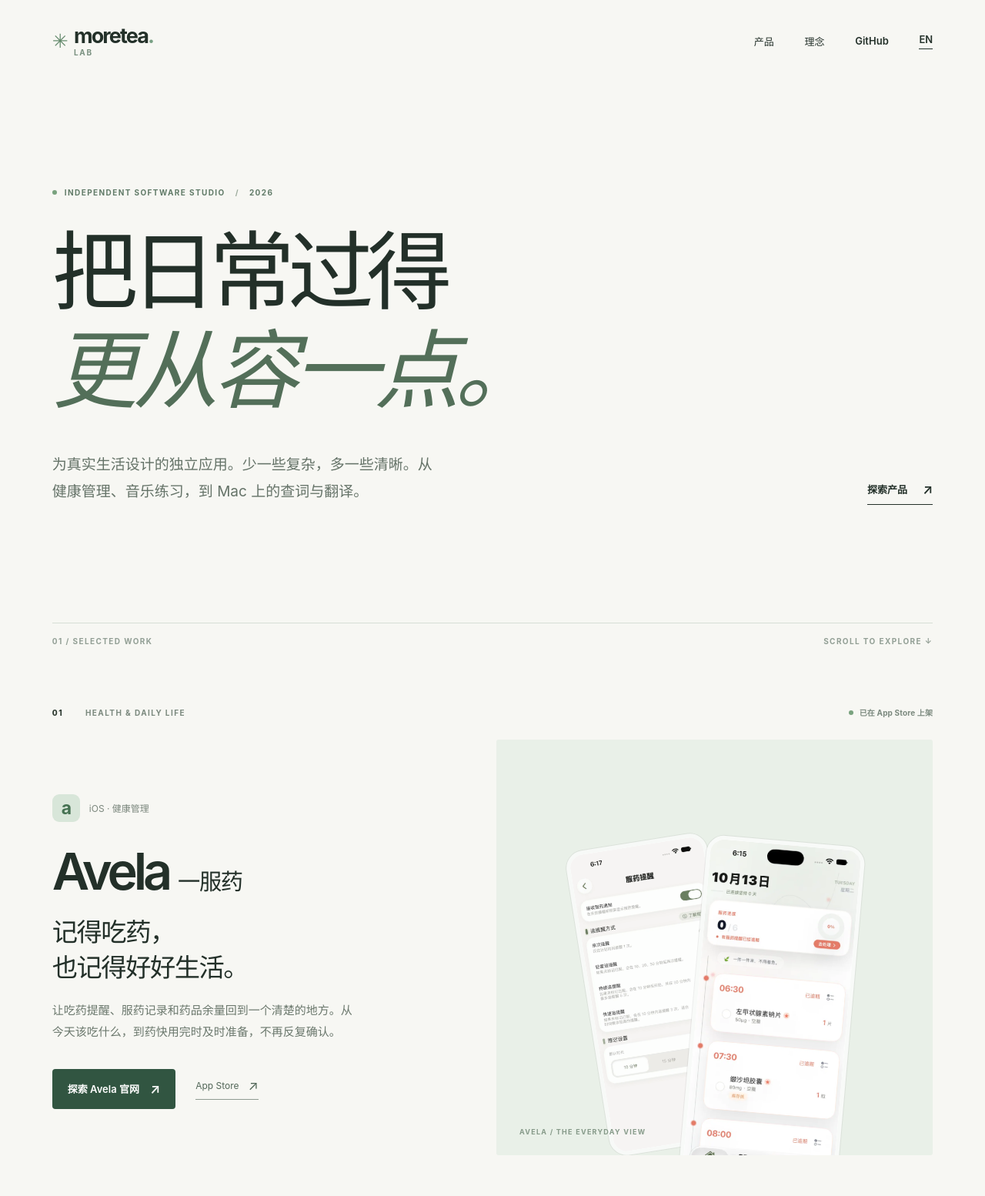
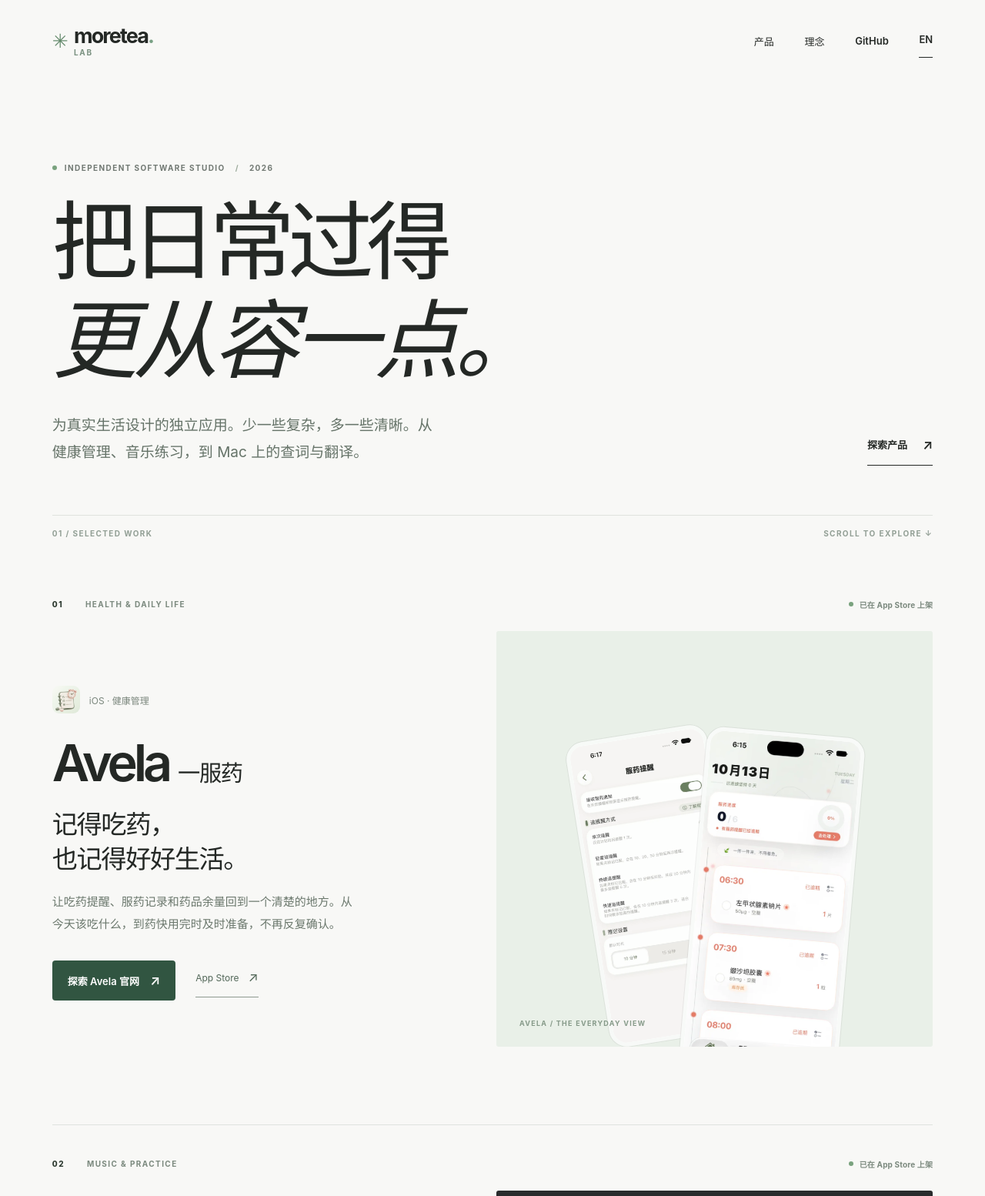
Before and after one commit to moretea-labs/studio-site, a plain HTML site: page index.html in a window 1280 px wide. Shown: the top 1554 px of the page at 77% size. Drawn offline with Linux system fonts and the light colour scheme.

Commit message:
feat(site): prioritize real app artwork and refine studio layout

```diff
--- a/en/index.html
+++ b/en/index.html
@@ -11,7 +11,7 @@
 <meta property="og:title" content="Moretea Lab — Independent apps for everyday life"><meta property="og:description" content="Less friction. More room for everyday life. Explore our thoughtfully made independent apps.">
 <meta property="og:url" content="https://moretea-lab.tech/en/"><meta property="og:image" content="https://moretea-lab.tech/assets/og-studio.png"><meta name="twitter:card" content="summary_large_image">
 <script type="application/ld+json">{"@context":"https://schema.org","@type":"Organization","name":"Moretea Lab","url":"https://moretea-lab.tech/","sameAs":["https://github.com/moretea-labs"]}</script>
-<script type="application/ld+json">{"@context":"https://schema.org","@type":"ItemList","name":"Moretea Lab apps","itemListElement":[{"@type":"ListItem","position":1,"name":"Avela Meds","url":"https://avela.moretea-lab.tech/en"},{"@type":"ListItem","position":2,"name":"TempoVela","url":"https://apps.apple.com/cn/app/id6831952477"}]}</script>
+<script type="application/ld+json">{"@context":"https://schema.org","@type":"ItemList","name":"Moretea Lab apps","itemListElement":[{"@type":"ListItem","position":1,"name":"Avela Meds","url":"https://avela.moretea-lab.tech/en"},{"@type":"ListItem","position":2,"name":"TempoVela","url":"https://apps.apple.com/us/app/id6831952477"}]}</script>
 </head>
 <body>
 <a class="skip" href="#products">Skip to products</a>
@@ -24,14 +24,14 @@
 <section class="work wrap" id="products" aria-label="Our apps">
 <article class="project project-health" aria-labelledby="avela-title">
 <div class="project-top"><span>01</span><span>HEALTH & DAILY LIFE</span><span class="availability"><span class="dot"></span> Available on the App Store</span></div>
-<div class="project-grid"><div class="project-copy"><div class="kind"><span class="app-icon avela-icon">a</span> iOS · Medication companion</div>
+<div class="project-grid"><div class="project-copy"><div class="kind"><img class="app-icon" src="/assets/avela-icon.jpg" width="36" height="36" alt="Avela app icon"> iOS · Medication companion</div>
 <h2 id="avela-title">Avela <small>Meds</small></h2><h3>Know what's next.<br>Feel more at ease.</h3><p>A calmer place for medication reminders, dose records and refill planning. See what to take today and what needs restocking, without piecing everything together.</p>
 <div class="actions"><a class="button" href="https://avela.moretea-lab.tech/en">Explore Avela <span aria-hidden="true">↗</span></a><a class="minor" href="https://apps.apple.com/us/app/id6775778505" target="_blank" rel="noopener">App Store <span aria-hidden="true">↗</span></a></div></div>
-<div class="project-art art-health" aria-label="Real Avela app screenshots"><figure class="phone phone-left"><img src="/assets/avela-reminder.webp" alt="Avela medication reminder screen" width="560" height="1218" loading="lazy"></figure><figure class="phone phone-right"><img src="/assets/avela-today.webp" alt="Avela daily medication plan and dose log screen" width="560" height="1218" loading="lazy"></figure><span class="art-caption">AVELА / THE EVERYDAY VIEW</span></div></div></article>
+<div class="project-art art-health" aria-label="Real Avela app screenshots"><figure class="phone phone-left"><img src="/assets/avela-reminder.webp" alt="Avela medication reminder screen" width="560" height="1218" loading="lazy"></figure><figure class="phone phone-right"><img src="/assets/avela-today.webp" alt="Avela daily medication plan and dose log screen" width="560" height="1218" loading="lazy"></figure><span class="art-caption">AVELA / THE EVERYDAY VIEW</span></div></div></article>
 <article class="project project-music" aria-labelledby="tempo-title">
 <div class="project-top"><span>02</span><span>MUSIC & PRACTICE</span><span class="availability"><span class="dot"></span> Available on the App Store</span></div>
-<div class="project-grid"><div class="project-copy"><div class="kind"><span class="app-icon tempo-icon">∿</span> iOS · Music practice</div><h2 id="tempo-title">TempoVela</h2><h3>Find your beat.<br>Stay in the flow.</h3><p>Start with a single beat. A metronome, tuner, rhythm exploration and guided practice, designed to make every session feel more focused and rewarding.</p>
-<div class="actions"><a class="button" href="https://apps.apple.com/cn/app/id6831952477" target="_blank" rel="noopener">View on the App Store <span aria-hidden="true">↗</span></a><a class="minor" href="https://github.com/greysonOuyang/PulseMetronomeApp" target="_blank" rel="noopener">The project <span aria-hidden="true">↗</span></a></div></div>
+<div class="project-grid"><div class="project-copy"><div class="kind"><img class="app-icon" src="/assets/tempovela-icon.jpg" width="36" height="36" alt="TempoVela app icon"> iOS · Music practice</div><h2 id="tempo-title">TempoVela</h2><h3>Find your beat.<br>Stay in the flow.</h3><p>Start with a single beat. A metronome, tuner, rhythm exploration and guided practice, designed to make every session feel more focused and rewarding.</p>
+<div class="actions"><a class="button" href="https://apps.apple.com/us/app/id6831952477" target="_blank" rel="noopener">View on the App Store <span aria-hidden="true">↗</span></a><a class="minor" href="https://github.com/greysonOuyang/PulseMetronomeApp" target="_blank" rel="noopener">The project <span aria-hidden="true">↗</span></a></div></div>
 <div class="project-art art-music" aria-label="Real TempoVela app screenshots"><span class="rhythm" aria-hidden="true">▂ ▅ ▃ ▇ ▃ ▅ ▂</span><figure class="phone phone-left"><img src="/assets/tempovela-courses.jpg" alt="TempoVela rhythm training courses" width="621" height="1350" loading="lazy"></figure><figure class="phone phone-right"><img src="/assets/tempovela-metronome.jpg" alt="TempoVela classic mechanical metronome screen" width="575" height="1250" loading="lazy"></figure><span class="art-caption">TEMPOVELA / KEEP TIME</span></div></div></article>
 <article class="upcoming" aria-labelledby="translate-title">
 <div class="upcoming-heading"><span class="eyebrow">03 / MACOS · COMING SOON</span><h2 id="translate-title">TranslateDesk<span>.</span></h2><p>A word, a sentence, a clearer thought.</p></div>
--- a/index.html
+++ b/index.html
@@ -32,15 +32,15 @@
 <article class="project project-health" aria-labelledby="avela-title">
 <div class="project-top"><span>01</span><span>HEALTH & DAILY LIFE</span><span class="availability"><span class="dot"></span> 已在 App Store 上架</span></div>
 <div class="project-grid">
-<div class="project-copy"><div class="kind"><span class="app-icon avela-icon">a</span> iOS · 健康管理</div><h2 id="avela-title">Avela <small>一服药</small></h2><h3>记得吃药，<br>也记得好好生活。</h3>
+<div class="project-copy"><div class="kind"><img class="app-icon" src="/assets/avela-icon.jpg" width="36" height="36" alt="Avela 应用图标"> iOS · 健康管理</div><h2 id="avela-title">Avela <small>一服药</small></h2><h3>记得吃药，<br>也记得好好生活。</h3>
 <p>让吃药提醒、服药记录和药品余量回到一个清楚的地方。从今天该吃什么，到药快用完时及时准备，不再反复确认。</p>
 <div class="actions"><a class="button" href="https://avela.moretea-lab.tech/">探索 Avela 官网 <span aria-hidden="true">↗</span></a><a class="minor" href="https://apps.apple.com/cn/app/id6775778505" target="_blank" rel="noopener">App Store <span aria-hidden="true">↗</span></a></div></div>
-<div class="project-art art-health" aria-label="Avela 应用截图"><figure class="phone phone-left"><img src="/assets/avela-reminder.webp" alt="Avela 的用药提醒界面" width="560" height="1218" loading="lazy"></figure><figure class="phone phone-right"><img src="/assets/avela-today.webp" alt="Avela 的今日用药计划与服药记录界面" width="560" height="1218" loading="lazy"></figure><span class="art-caption">AVELА / THE EVERYDAY VIEW</span></div>
+<div class="project-art art-health" aria-label="Avela 应用截图"><figure class="phone phone-left"><img src="/assets/avela-reminder.webp" alt="Avela 的用药提醒界面" width="560" height="1218" loading="lazy"></figure><figure class="phone phone-right"><img src="/assets/avela-today.webp" alt="Avela 的今日用药计划与服药记录界面" width="560" height="1218" loading="lazy"></figure><span class="art-caption">AVELA / THE EVERYDAY VIEW</span></div>
 </div></article>
 <article class="project project-music" aria-labelledby="tempo-title">
 <div class="project-top"><span>02</span><span>MUSIC & PRACTICE</span><span class="availability"><span class="dot"></span> 已在 App Store 上架</span></div>
 <div class="project-grid">
-<div class="project-copy"><div class="kind"><span class="app-icon tempo-icon">∿</span> iOS · 音乐练习</div><h2 id="tempo-title">TempoVela</h2><h3>找到节奏，<br>让练习发生。</h3>
+<div class="project-copy"><div class="kind"><img class="app-icon" src="/assets/tempovela-icon.jpg" width="36" height="36" alt="TempoVela 应用图标"> iOS · 音乐练习</div><h2 id="tempo-title">TempoVela</h2><h3>找到节奏，<br>让练习发生。</h3>
 <p>从第一下节拍开始。节拍器、调音器、节奏探索和循序练习，让每天的音乐时间更专注，也更有趣。</p>
 <div class="actions"><a class="button" href="https://apps.apple.com/cn/app/id6831952477" target="_blank" rel="noopener">前往 App Store <span aria-hidden="true">↗</span></a><a class="minor" href="https://github.com/greysonOuyang/PulseMetronomeApp" target="_blank" rel="noopener">了解项目 <span aria-hidden="true">↗</span></a></div></div>
 <div class="project-art art-music" aria-label="TempoVela 应用截图"><span class="rhythm" aria-hidden="true">▂ ▅ ▃ ▇ ▃ ▅ ▂</span><figure class="phone phone-left"><img src="/assets/tempovela-courses.jpg" alt="TempoVela 循序节奏课程界面" width="621" height="1350" loading="lazy"></figure><figure class="phone phone-right"><img src="/assets/tempovela-metronome.jpg" alt="TempoVela 经典机械节拍器界面" width="575" height="1250" loading="lazy"></figure><span class="art-caption">TEMPOVELA / KEEP TIME</span></div>
--- a/styles.css
+++ b/styles.css
@@ -1,5 +1,5 @@
 @charset "UTF-8";
-:root{--bg:#f7f7f3;--ink:#233029;--muted:#68766c;--rule:#d6ded5;--green:#536f59}
+:root{--bg:#f8f8f6;--ink:#242825;--muted:#717973;--rule:#dfe3de}
 *{box-sizing:border-box}
 html{scroll-behavior:smooth}
 body{margin:0;background:var(--bg);color:var(--ink);font-family:-apple-system,BlinkMacSystemFont,"Segoe UI","PingFang SC",sans-serif;-webkit-font-smoothing:antialiased}
@@ -13,22 +13,22 @@ a:focus-visible{outline:2px solid #648c70;outline-offset:5px}
 .brand .mark{color:#63896b;font-size:25px;font-weight:350}
 .brand em,.footer-logo span{font-style:normal;color:#78a084}
 .brand small{display:block;font-size:10px;letter-spacing:.18em;color:#7a9180;margin-top:3px}
-.header nav{display:flex;gap:clamp(20px,3.1vw,43px);align-items:center;font-size:13px;font-weight:570}
+.header nav{display:flex;gap:clamp(20px,3.1vw,43px);align-items:center;font-size:13px;font-weight:570}.header nav a{display:inline-flex;align-items:center;min-height:44px}
 .header nav a:hover,.footer a:hover{color:#547861}
 .header .lang{border-bottom:1px solid var(--ink);padding-bottom:4px}
 .eyebrow,.project-top,.hero-foot,.art-caption,.upcoming small{font-size:10px;font-weight:680;letter-spacing:.14em;text-transform:uppercase}
-.eyebrow{color:#617b68;display:flex;align-items:center;gap:10px}
+.eyebrow{color:var(--muted);display:flex;align-items:center;gap:10px}
 .dot{display:inline-block;width:6px;height:6px;border-radius:50%;background:#79a27e;flex:none}
 .divider{color:#9baa9b;margin:0 3px}
-.hero{padding-top:clamp(75px,10vw,140px)}
-.hero h1{font-size:clamp(64px,8.7vw,129px);letter-spacing:-.083em;line-height:1.12;font-weight:590;margin:35px 0 44px}
-.hero h1 em,.studio h2 em{font-family:Georgia,serif;font-weight:400;color:var(--green);letter-spacing:-.06em}
+.hero{padding-top:clamp(58px,7.5vw,112px)}
+.hero h1{font-size:clamp(64px,8.7vw,129px);letter-spacing:-.083em;line-height:1.12;font-weight:590;margin:28px 0 32px}
+.hero h1 em,.studio h2 em{font-family:Georgia,serif;font-weight:400;color:var(--ink);letter-spacing:-.06em}
 .hero-bottom{display:flex;align-items:end;justify-content:space-between;gap:40px}
 .hero-bottom p{font-size:clamp(15px,1.55vw,19px);line-height:1.8;max-width:510px;color:#657368;margin:0}
-.under{border-bottom:1px solid currentColor;display:inline-flex;gap:20px;padding-bottom:9px;font-size:13px;font-weight:640;white-space:nowrap}
+.under{border-bottom:1px solid currentColor;display:inline-flex;align-items:center;gap:20px;min-height:44px;padding-bottom:9px;font-size:13px;font-weight:640;white-space:nowrap}
 .under:hover{color:#51765a}
 .under span,.button span,.minor span{font-size:17px}
-.hero-foot{display:flex;justify-content:space-between;border-top:1px solid var(--rule);color:#929f95;margin-top:clamp(70px,12vw,165px);padding-top:17px;padding-bottom:36px}
+.hero-foot{display:flex;justify-content:space-between;border-top:1px solid var(--rule);color:#929f95;margin-top:clamp(45px,5vw,76px);padding-top:17px;padding-bottom:36px}
 .project{border-bottom:1px solid var(--rule);padding:43px 0 73px}
 .project-top{display:flex;align-items:center;gap:29px;color:#7b897e}
 .project-top>span:first-child{color:#2d3a30;font-weight:760}
@@ -36,9 +36,7 @@ a:focus-visible{outline:2px solid #648c70;outline-offset:5px}
 .project-grid{display:grid;grid-template-columns:minmax(0,.95fr) minmax(0,1.05fr);gap:clamp(20px,5vw,72px);align-items:center;min-height:595px}
 .project-copy{padding:45px 0 34px}
 .kind{display:flex;align-items:center;gap:12px;color:#7b877d;font-size:12px}
-.app-icon{width:36px;height:36px;display:grid;place-items:center;font-size:23px;font-weight:650;border-radius:9px;letter-spacing:-.05em}
-.avela-icon{background:#d8e6d9;color:#457252}
-.tempo-icon{background:#4b4439;color:#ebce9b}
+.app-icon{width:36px;height:36px;display:block;object-fit:cover;border-radius:9px;flex:none}
 .project h2{font-size:clamp(51px,5.2vw,78px);letter-spacing:-.076em;line-height:1.12;font-weight:600;margin:27px 0 20px}
 .project h2 small{font-size:.44em;letter-spacing:-.045em;font-weight:520}
 .project h3{font-size:clamp(25px,2.6vw,36px);line-height:1.36;letter-spacing:-.045em;font-weight:560;margin:20px 0 19px}
@@ -46,7 +44,7 @@ a:focus-visible{outline:2px solid #648c70;outline-offset:5px}
 .actions{display:flex;align-items:center;gap:26px;flex-wrap:wrap;margin-top:33px}
 .button{display:inline-flex;align-items:center;gap:14px;padding:16px 20px;background:#315541;color:#fff;font-weight:600;font-size:13px;border-radius:4px}
 .button:hover{background:#496f53}
-.minor{display:inline-flex;align-items:center;gap:12px;font-size:12px;border-bottom:1px solid #8f9b91;padding-bottom:7px;color:#526758}
+.minor{display:inline-flex;align-items:center;gap:12px;min-height:44px;font-size:12px;border-bottom:1px solid #8f9b91;padding-bottom:7px;color:#526758}
 .project-art{height:540px;overflow:hidden;position:relative;border-radius:3px}
 .art-health{background:#e9f0e8}
 .art-music{background:#292b2c}
@@ -80,9 +78,9 @@ a:focus-visible{outline:2px solid #648c70;outline-offset:5px}
 @media(max-width:960px){.project-grid{gap:24px}.project-art{height:470px}.phone-left{height:350px;width:160px;left:calc(50% - 131px)}.phone-right{height:385px;width:177px;left:calc(50% - 18px)}.studio{gap:36px}.footer{grid-template-columns:1fr 1fr}}
 @media(max-width:700px){
 .header{min-height:84px}.header nav{gap:15px;font-size:12px}.header nav a[href="#studio"]{display:none}.brand{font-size:23px}
-.hero{padding-top:70px}.hero h1{font-size:clamp(48px,11.2vw,77px);margin:29px 0 28px}
+.hero{padding-top:55px}.hero h1{font-size:clamp(48px,11.2vw,77px);margin:25px 0 26px}
 .hero-bottom{display:block}.hero-bottom p{font-size:15px;line-height:1.75}.hero-bottom .under{margin-top:27px}
-.hero-foot{margin-top:75px;padding-bottom:23px;font-size:9px}
+.hero-foot{margin-top:52px;padding-bottom:23px;font-size:9px}
 .project{padding:28px 0 43px}.project-top{gap:12px;font-size:9px}.availability{font-size:9px;max-width:150px}
 .project-grid{display:flex;flex-direction:column;min-height:0;gap:16px}.project-copy{width:100%;padding:33px 0 10px}
 .project h2{font-size:clamp(48px,10.5vw,66px);margin:20px 0}.project h3{font-size:29px;margin:15px 0}
```
Also changed, not shown: assets/avela-icon.jpg (added), assets/tempovela-icon.jpg (added).
